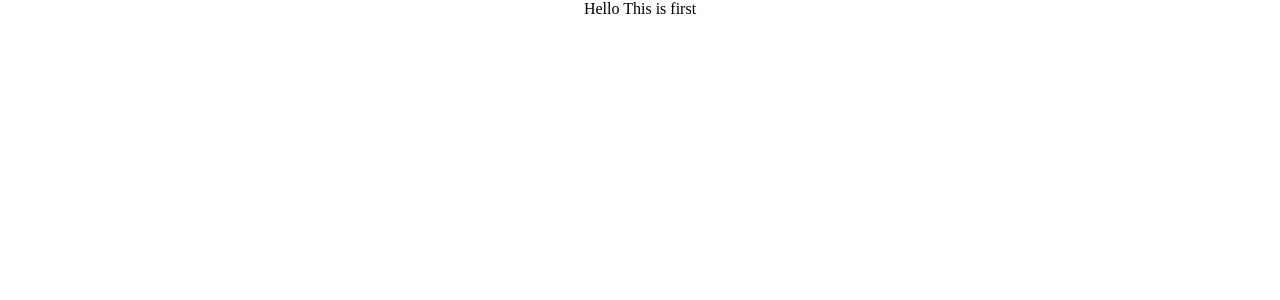
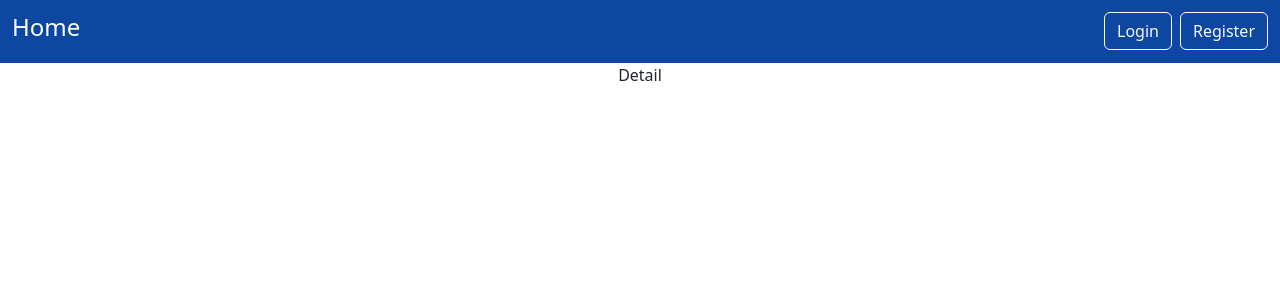
Before and after one commit to marcussteel/checkforpicnic, a React (Create React App) app: page /detail/1 in a window 1280 px wide. Shown: the top 300 px of the page. Built offline with nearby package versions, Linux system fonts and the light colour scheme.

Commit message:
Navbar has been added

```diff
--- a/src/App.js
+++ b/src/App.js
@@ -1,10 +1,10 @@
-
-import './App.css';
+import "./App.css";
+import AppRouter from "./router/AppRouter";
 
 function App() {
   return (
     <div className="App">
-Hello This is first
+      <AppRouter />
     </div>
   );
 }
--- a/src/components/Navbar.jsx
+++ b/src/components/Navbar.jsx
@@ -1,9 +1,36 @@
-
+import { Link, useNavigate } from "react-router-dom";
 
 const Navbar = () => {
+  //  const currentUser = {displayName :"Marcus Steel"};
+  const currentUser = false;
+const navigate = useNavigate();
+
   return (
-    <div>Navbar</div>
-  )
-}
+    <div>
+      <nav className="navbar navbar-expand-lg">
+        <div className="container-fluid">
+          <Link to={"/"} className="navbar-brand text-white">
+            <h4>Home</h4>
+          </Link>
+          <div className="d-flex text-white align-items-center ">
+            {currentUser ? (
+              <>
+                <h5 className="mb-0 text-capitalize ">
+                  {currentUser.displayName}
+                </h5>
+                <button className="ms-2 btn btn-outline-light ">Logout</button>
+              </>
+            ) : (
+              <>
+                <button className="ms-2 btn btn-outline-light " onClick={()=>navigate("/login")}>Login</button>
+                <button className="ms-2 btn btn-outline-light " onClick={()=>navigate("register")}>Register</button>
+              </>
+            )}
+          </div>
+        </div>
+      </nav>
+    </div>
+  );
+};
 
-export default Navbar
+export default Navbar;
--- a/src/index.js
+++ b/src/index.js
@@ -2,6 +2,7 @@
 import ReactDOM from 'react-dom/client';
 import './index.css';
 import App from './App';
+import "bootstrap/dist/css/bootstrap.css";
 
 
 const root = ReactDOM.createRoot(document.getElementById('root'));
--- a/src/router/AppRouter.jsx
+++ b/src/router/AppRouter.jsx
@@ -1,9 +1,23 @@
-import React from 'react'
+import { BrowserRouter, Routes, Route } from "react-router-dom";
+import Navbar from "../components/Navbar";
+import Main from "../pages/Main";
+import Login from "../pages/Login";
+import Register from "../pages/Register";
+import Detail from "../pages/Detail"
 
 const AppRouter = () => {
   return (
-    <div>AppRouter</div>
-  )
-}
+    <BrowserRouter>
+      <Navbar />
 
-export default AppRouter
+      <Routes>
+        <Route path="/" element={<Main />} />
+        <Route path="/login" element={<Login />} />
+        <Route path="/register" element={<Register />} />
+        <Route path="/detail/:id" element={<Detail/>}/>
+      </Routes>
+    </BrowserRouter>
+  );
+};
+
+export default AppRouter;
```
